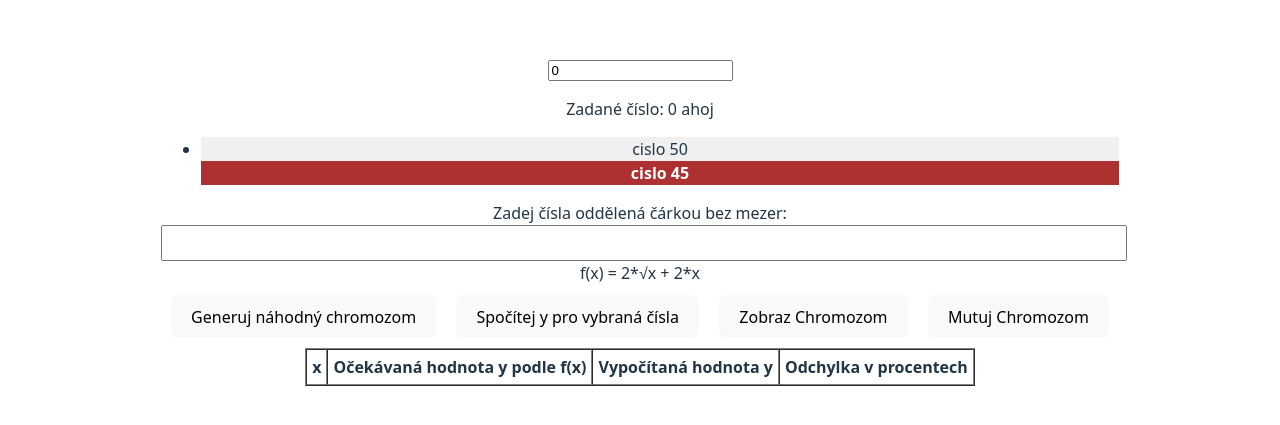
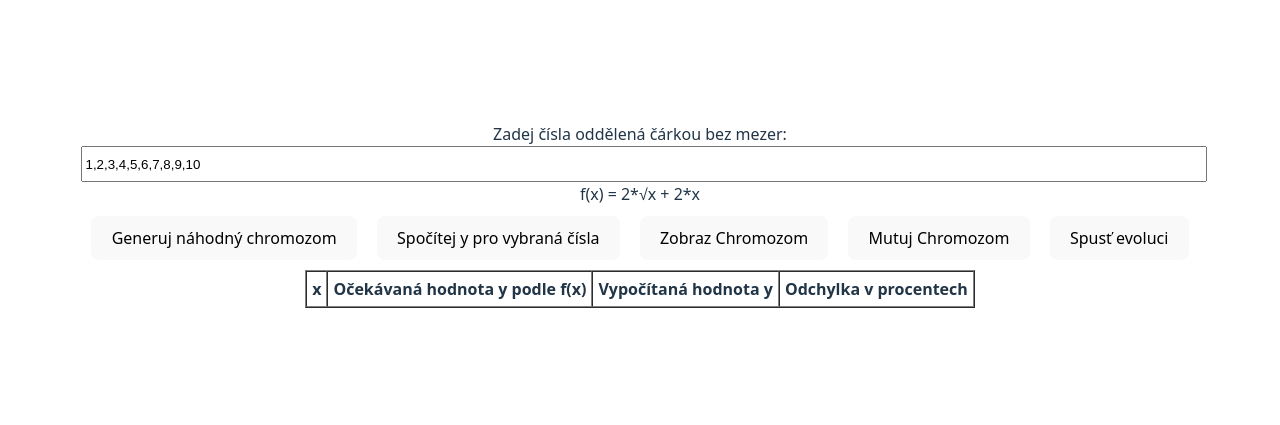
Before and after one commit to SimonSurynek/soc-regrese, a Vue app: page / in a window 1280 px wide. Shown: the part 185-610 px from the top of the page. Built offline with nearby package versions, Linux system fonts and the light colour scheme.

Commit message:
Dodelani evolucniho algoritmu, pridani fci a konstat

```diff
--- a/src/App.vue
+++ b/src/App.vue
@@ -1,149 +1,176 @@
 <script setup>
-import { ref, computed } from 'vue'
+import { ref } from 'vue'
 
 const log = ref("");
 
-const vstupniCisla = ref("");
+const vstupniCisla = ref("1,2,3,4,5,6,7,8,9,10");
 
-const COLS = 100;
+const COLS = 10;
 const chromozom = ref([]);
 const zobrazit = ref(false);
+const VelikostChromozomu = 3;
+const PocetFci = 7;
+const lambda = 50;
 
-
+// ----- Generování chromozomu -----
 function GenerovaniChromozomu() {
   const chrom = [];
 
   for (let i = 0; i < COLS; i++) {
-    const PovoleneVstupy = [0];
+    const PovoleneVstupy = [];
+
+    if (i === 0) {
+      const in1 = 0; // valX
+      const in2 = [1000, 1001, 1002, 1003, 1004, 1005][Math.floor(Math.random() * 6)];
+      const fn = Math.floor(Math.random() * PocetFci);
+      chrom.push(in1, in2, fn);
+      continue;
+    }
 
     for (let x = 0; x < i; x++) {
       PovoleneVstupy.push(x + 1);
     }
 
-    PovoleneVstupy.push(1000);
-    PovoleneVstupy.push(1001);
+    PovoleneVstupy.push(1000, 1001, 1002, 1003, 1004, 1005);
 
     const in1 = PovoleneVstupy[Math.floor(Math.random() * PovoleneVstupy.length)];
     const in2 = PovoleneVstupy[Math.floor(Math.random() * PovoleneVstupy.length)];
-    const fn = Math.floor(Math.random() * 5);
+    const fn = Math.floor(Math.random() * PocetFci);
 
     chrom.push(in1, in2, fn);
   }
 
-
   chrom.push(COLS - 1);
-
   chromozom.value = chrom;
   console.log("Generovany chromozom", chrom);
   return chrom;
 }
 
-
+// ----- Vyhodnocení chromozomu -----
 function chrom_evaluate(chrom, valX) {
-  var values = [];
+  const values = [];
   values[0] = valX;
   values[1000] = 0;
   values[1001] = 1;
-  console.log("chrom", chrom);
+  values[1002] = 0.5;
+  values[1003] = 2;
+  values[1004] = 5;
+  values[1005] = 10;
 
   for (let i = 0; i < COLS; i++) {
-    var in1 = chrom[i * 3 + 0];
-    var in2 = chrom[i * 3 + 1];
-    var fn = chrom[i * 3 + 2];
+    let in1 = chrom[i * VelikostChromozomu + 0];
+    let in2 = chrom[i * VelikostChromozomu + 1];
+    let fn = chrom[i * VelikostChromozomu + 2];
 
     in1 = values[in1];
     in2 = values[in2];
 
-    if (fn == 0) {
-      values[i + 1] = in1 + in2;
-    } else if (fn == 1) {
-      values[i + 1] = in1 * in2;
-    } else if (fn == 2) {
-      values[i + 1] = in1 - in2;
-    } else if (fn == 3) {
-      values[i + 1] = (in2 !== 0) ? in1 / in2 : 0;
-    } else if (fn == 4) {
-      values[i + 1] = in1 >= 0 ? Math.sqrt(in1) : 0;
-    }
-    if (isNaN(values[i + 1])) {
-      values[i + 1] = 1;
+    switch(fn) {
+      case 0: values[i+1] = in1 + in2; break;
+      case 1: values[i+1] = in1 * in2; break;
+      case 2: values[i+1] = in1 - in2; break;
+      case 3: values[i+1] = (in2 !== 0) ? in1 / in2 : 1; break;
+      case 4: values[i+1] = in1 >= 0 ? Math.sqrt(in1) : 1; break;
+      case 5: values[i+1] = Math.sin(in1); break;
+      case 6: values[i+1] = in1 > 0 ? Math.log(in1) : 0; break;
     }
 
-    console.log("Krok", i, "PrvniCislo", in1, "DruheCislo", in2, "FunkceCislo", fn, "Vysledek", values[i + 1]);
+    if (isNaN(values[i+1])) values[i+1] = 1;
   }
 
-  var idout = chrom[COLS * 3];
-  console.log("values", values, "output", values[idout], "idout", idout);
+  const idout = chrom[COLS * VelikostChromozomu];
   return values[idout];
+}
+
+// ----- Zobrazování chromozomu -----
+function ZobrazHodnotu() {
+  zobrazit.value = true;
 }
 
 const HodnotyY = ref([]);
 
+// ----- Výpočet Y podle chromozomu -----
 function PocitaniY() {
-  const cisla = vstupniCisla.value
-    .split(',')
-    .map(Number);
+  const cisla = vstupniCisla.value.split(',').map(Number);
 
-  const Vysledky = cisla.map(x => ({
+  HodnotyY.value = cisla.map(x => ({
     x,
     y: chrom_evaluate(chromozom.value, x)
   }));
-
-  HodnotyY.value = Vysledky;
 }
 
-const text = ref("ahoj");
-const cislo = ref(0);
+// ----- Mutace chromozomu -----
+function MutaceChromozomu(chrom) {
+  const index = Math.floor(Math.random() * (chrom.length - 1)); // poslední prvek (output) nemutuje
+  if (index === 0) return;
 
-const mensiCisla = computed(() => {
-  const n = cislo.value;
-  const vysledek = [50, 45];
-
-  for (let i = 0; i < n; i++) {
-    vysledek.push(i);
+  if (index % VelikostChromozomu === 2) {
+    chrom[index] = Math.floor(Math.random() * PocetFci);
+  } else {
+    const PovolenaCisla = [];
+    for (let x = 1; x <= Math.floor(index / VelikostChromozomu); x++) {
+      PovolenaCisla.push(x);
+    }
+    PovolenaCisla.push(1001, 1002, 1003, 1004, 1005);
+    chrom[index] = PovolenaCisla[Math.floor(Math.random() * PovolenaCisla.length)];
   }
-  return vysledek;
-});
-function ZobrazHodnotu() {
-  zobrazit.value = true;
 }
 
-function MutaceChromozomu(chrom) {
-  const index = Math.floor(Math.random() * chrom.length);
-  if (index % 3 === 2) {
-    const newFn = Math.floor(Math.random() * 5);
-    chrom[index] = newFn;
-    console.log(`Mutace na indexu ${index}, nová funkce: ${newFn}`);
+// ----- Fitness funkce -----
+function VypocitejFitness(chrom) {
+  const cisla = vstupniCisla.value.split(',').map(Number);
+  let mse = 0;
+  for (let x=0; x<cisla.length; x++){
+    const predikovaneY = chrom_evaluate(chrom, cisla[x]);
+    const spravneY = 2 * Math.sqrt(cisla[x]) + 2 * cisla[x];
+    const chyba = predikovaneY - spravneY;
+    mse += Math.pow(chyba, 2);
+  }
+  mse /= cisla.length;
+  return 1 / (1 + mse);
+}
 
+// ----- Evoluční algoritmus -----
+function EvolucniAlgoritmus() {
+  let parent = GenerovaniChromozomu();
+  let bestFitness = VypocitejFitness(parent);
+  let bestOffspring = [...parent];
+  let bestOffspringFitness = bestFitness;
+
+  for (let g = 0; g < 1000; g++) {
+    for (let i = 0; i < lambda; i++){
+      let offspring = [...parent];
+      MutaceChromozomu(offspring);
+      let offspringFitness = VypocitejFitness(offspring);
+      if (offspringFitness > bestOffspringFitness){
+        bestOffspring = [...offspring];
+        bestOffspringFitness = offspringFitness;
+      }
+    }
+    parent = [...bestOffspring];
+    bestFitness = bestOffspringFitness;
+    console.log(`Generace ${g}: bestFitness = ${bestFitness}`);
   }
-  else{
-  const newValue = Math.floor(Math.random() * index);
-  chrom[index] = newValue;
-  console.log(`Mutace na indexu ${index}, nová hodnota: ${newValue}`);
-}
+
+  chromozom.value = [...bestOffspring];
+  ZobrazHodnotu();
+  PocitaniY();
 }
 
 </script>
 
 <template>
-  <pre>{{ log }}</pre>
-
-  <div>
-    <input type="number" v-model.number="cislo" placeholder="Zadej číslo" />
-    <p>Zadané číslo: {{ cislo }} {{  text }}</p>
-    <ul>
-      <li v-for="n in mensiCisla" :key="n" :class="{ even: n % 2 === 0, odd: n % 2 !== 0 }">cislo {{ n }}</li>
-    </ul>
-  </div>
-
   <div>
     <label for="cisla">Zadej čísla oddělená čárkou bez mezer:</label><br />
     <input id="cisla" type="text" v-model="vstupniCisla" /><br />
     <div>f(x) = 2*√x + 2*x</div>
+
     <button @click="GenerovaniChromozomu">Generuj náhodný chromozom</button>
     <button @click="PocitaniY">Spočítej y pro vybraná čísla</button>
     <button @click="ZobrazHodnotu">Zobraz Chromozom</button>
-    <button @click="MutaceChromozomu(chromozom)">Mutuj Chromozom</button>
+    <button @click="MutaceChromozomu(chromozom.value); PocitaniY();">Mutuj Chromozom</button>
+    <button @click="EvolucniAlgoritmus">Spusť evoluci</button>
+
     <p v-if="zobrazit"> Chromozom: {{ chromozom }}</p>
 
     <table border="1" cellspacing="0" cellpadding="5">
@@ -159,8 +186,8 @@ function MutaceChromozomu(chrom) {
         <tr v-for="hodnota in HodnotyY" :key="hodnota.x">
           <td>{{ hodnota.x }}</td>
           <td>{{ (2 * Math.sqrt(hodnota.x) + 2 * hodnota.x).toFixed(2) }}</td>
-          <td>{{ (hodnota.y).toFixed(2) }}</td>
-          <td>{{ (100 / (2 * Math.sqrt(hodnota.x) + 2 * hodnota.x) * hodnota.y).toFixed(2) + "%" }}</td>
+          <td>{{ hodnota.y.toFixed(2) }}</td>
+          <td>{{ (100 / (2 * Math.sqrt(hodnota.x) + 2 * hodnota.x) * hodnota.y - 100).toFixed(2)  + "%" }}</td>
         </tr>
       </tbody>
     </table>
@@ -168,23 +195,7 @@ function MutaceChromozomu(chrom) {
 </template>
 
 <style scoped>
-#cisla {
-  width: 100%;
-  height: 30px;
-}
-button {
-  text-align: center;
-  margin: 10px;
-}
-.even {
-  background-color: #f0f0f0;
-}
-.odd {
-  background-color: #ae3131;
-  color: #fff;
-  font-weight: bold;
-}
-table {
-  margin:auto;
-}
+#cisla { width: 100%; height: 30px; }
+button { text-align: center; margin: 10px; }
+table { margin:auto; }
 </style>
```
Also changed, not shown: Hill-Climbing_nekompilovany.png (added).
